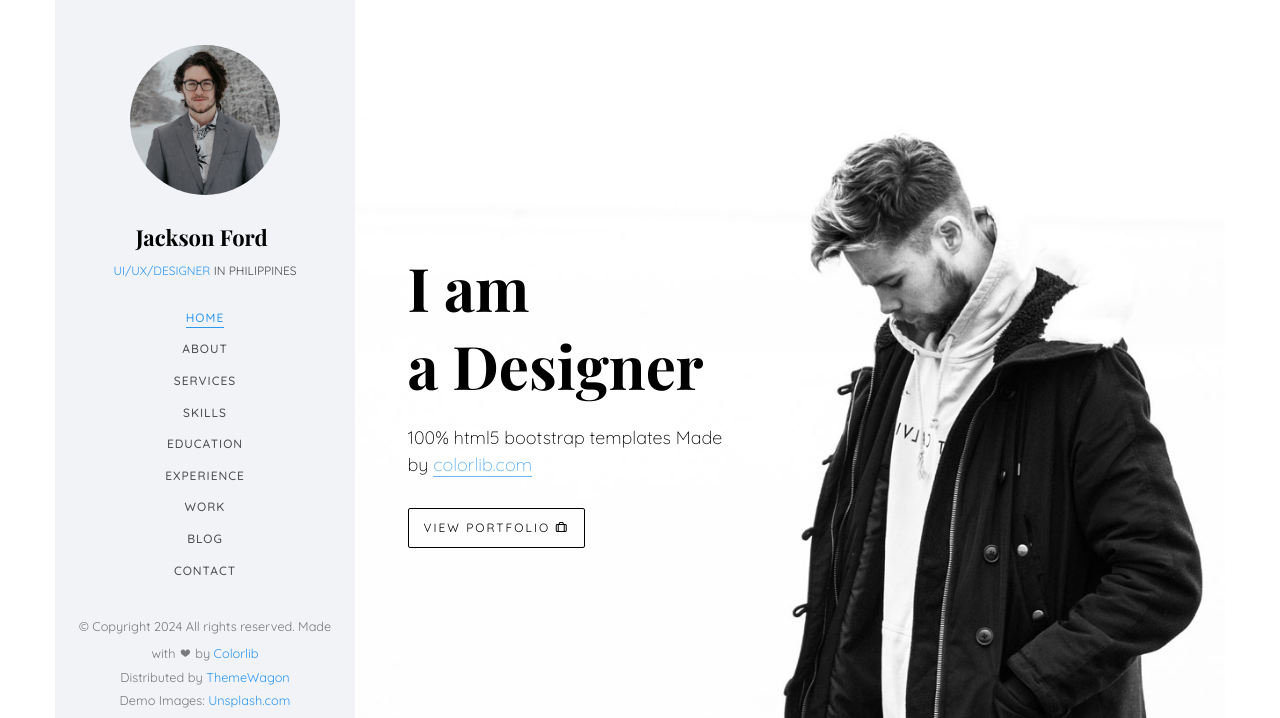
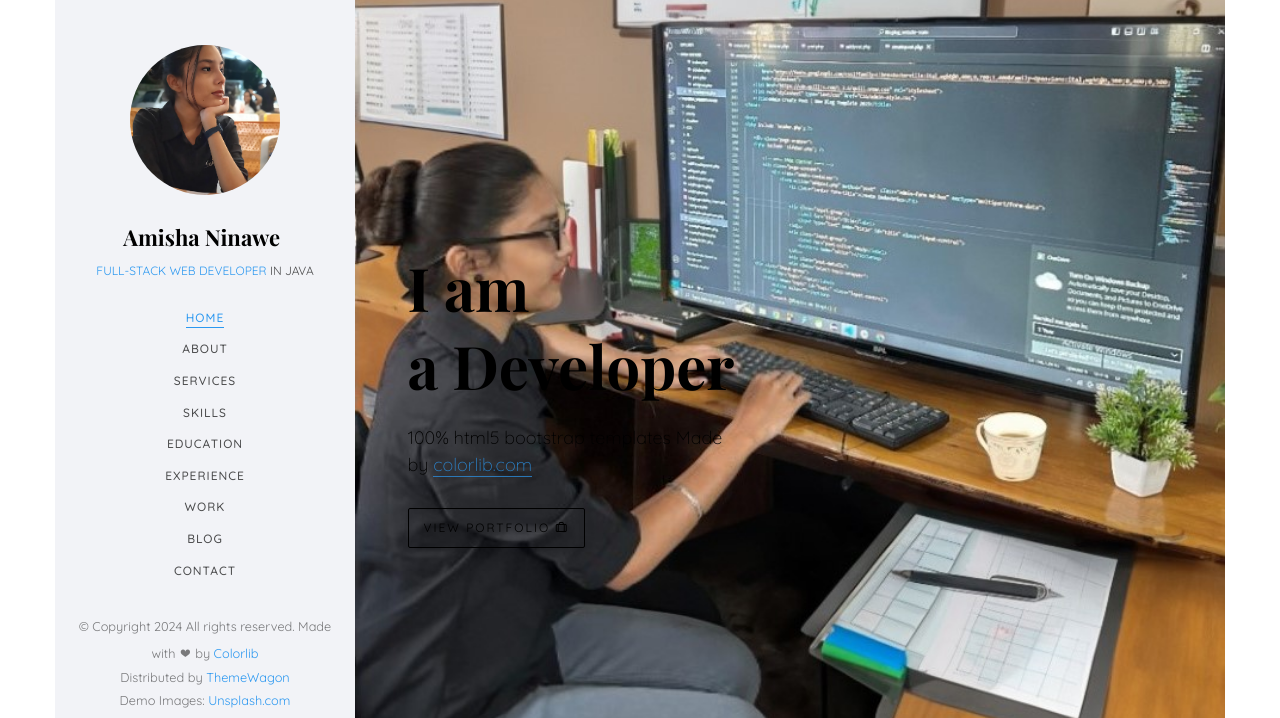
Before and after one commit to Amisha0971/PORTFOLIO-TEMPLATE-HTML-CSS-JS, a plain HTML site: page index.html in a window 1280 px wide. Shown: the top 718 px of the page. Drawn offline with nearby package versions, Linux system fonts and the light colour scheme; files whose address does not match are found by name; a web font is replaced by a local one.

Commit message:
second commit

```diff
--- a/css/style.css
+++ b/css/style.css
@@ -279,12 +279,12 @@ figure {
     #colorlib-hero .flexslider .slider-text {
       display: table;
       opacity: 0;
-      min-height: 500px;
+      min-height: 200px;
       z-index: 9; }
       #colorlib-hero .flexslider .slider-text > .slider-text-inner {
         display: table-cell;
         vertical-align: middle;
-        min-height: 700px;
+        min-height: 100px;
         padding: 2.5em;
         position: relative; }
         @media screen and (max-width: 768px) {
--- a/index.html
+++ b/index.html
@@ -3,7 +3,7 @@
 	<head>
 	<meta charset="utf-8">
 	<meta http-equiv="X-UA-Compatible" content="IE=edge">
-	<title>Jackson Template</title>
+	<title>Portfolio Template</title>
 	<meta name="viewport" content="width=device-width, initial-scale=1">
 	<meta name="description" content="" />
 	<meta name="keywords" content="" />
@@ -56,9 +56,9 @@
 		<a href="#" class="js-colorlib-nav-toggle colorlib-nav-toggle" data-toggle="collapse" data-target="#navbar" aria-expanded="false" aria-controls="navbar"><i></i></a>
 		<aside id="colorlib-aside" role="complementary" class="border js-fullheight">
 			<div class="text-center">
-				<div class="author-img" style="background-image: url(images/about.jpg);"></div>
-				<h1 id="colorlib-logo"><a href="index.html">Jackson Ford</a></h1>
-				<span class="position"><a href="#">UI/UX/Designer</a> in Philippines</span>
+				<div class="author-img" style="background-image: url(images/b2.jpg);"></div>
+				<h1 id="colorlib-logo"><a href="index.html">Amisha Ninawe</a></h1>
+				<span class="position"><a href="#">Full-Stack Web Developer</a> in Java</span>
 			</div>
 			<nav id="colorlib-main-menu" role="navigation" class="navbar">
 				<div id="navbar" class="collapse">
@@ -94,14 +94,14 @@ Copyright <script>document.write(new Date().getFullYear());</script> All rights
 			<section id="colorlib-hero" class="js-fullheight" data-section="home">
 				<div class="flexslider js-fullheight">
 					<ul class="slides">
-				   	<li style="background-image: url(images/img_bg_1.jpg);">
-				   		<div class="overlay"></div>
+						<li style="background-image: url(images/Firefly\ 20240106134944.png);">
+							<div class="overlay"></div>
 				   		<div class="container-fluid">
 				   			<div class="row">
 					   			<div class="col-md-6 col-md-offset-3 col-md-pull-3 col-sm-12 col-xs-12 js-fullheight slider-text">
 					   				<div class="slider-text-inner js-fullheight">
 					   					<div class="desc">
-						   					<h1>Hi! <br>I'm Jackson</h1>
+						   					<h1>Hi! <br>I'm Amisha</h1>
 						   					<h2>100% html5 bootstrap templates Made by <a href="https://colorlib.com/" target="_blank">colorlib.com</a></h2>
 												<p><a class="btn btn-primary btn-learn">Download CV <i class="icon-download4"></i></a></p>
 											</div>
@@ -110,14 +110,14 @@ Copyright <script>document.write(new Date().getFullYear());</script> All rights
 					   		</div>
 				   		</div>
 				   	</li>
-				   	<li style="background-image: url(images/img_bg_2.jpg);">
+				   	<li style="background-image: url(images/Web_Photo_Editor.jpg);">
 				   		<div class="overlay"></div>
 				   		<div class="container-fluid">
 				   			<div class="row">
 					   			<div class="col-md-6 col-md-offset-3 col-md-pull-3 col-sm-12 col-xs-12 js-fullheight slider-text">
 					   				<div class="slider-text-inner">
 					   					<div class="desc">
-						   					<h1>I am <br>a Designer</h1>
+						   					<h1>I am <br>a Developer</h1>
 												<h2>100% html5 bootstrap templates Made by <a href="https://colorlib.com/" target="_blank">colorlib.com</a></h2>
 												<p><a class="btn btn-primary btn-learn">View Portfolio <i class="icon-briefcase3"></i></a></p>
 											</div>
```
Also changed, not shown: images/Firefly 20240106134944.png (added), images/Web_Photo_Editor.jpg (added), images/b1.jpg (added), images/b2.jpg (added), images/coading 2.jpg (added), images/coding1.jpg (added).
